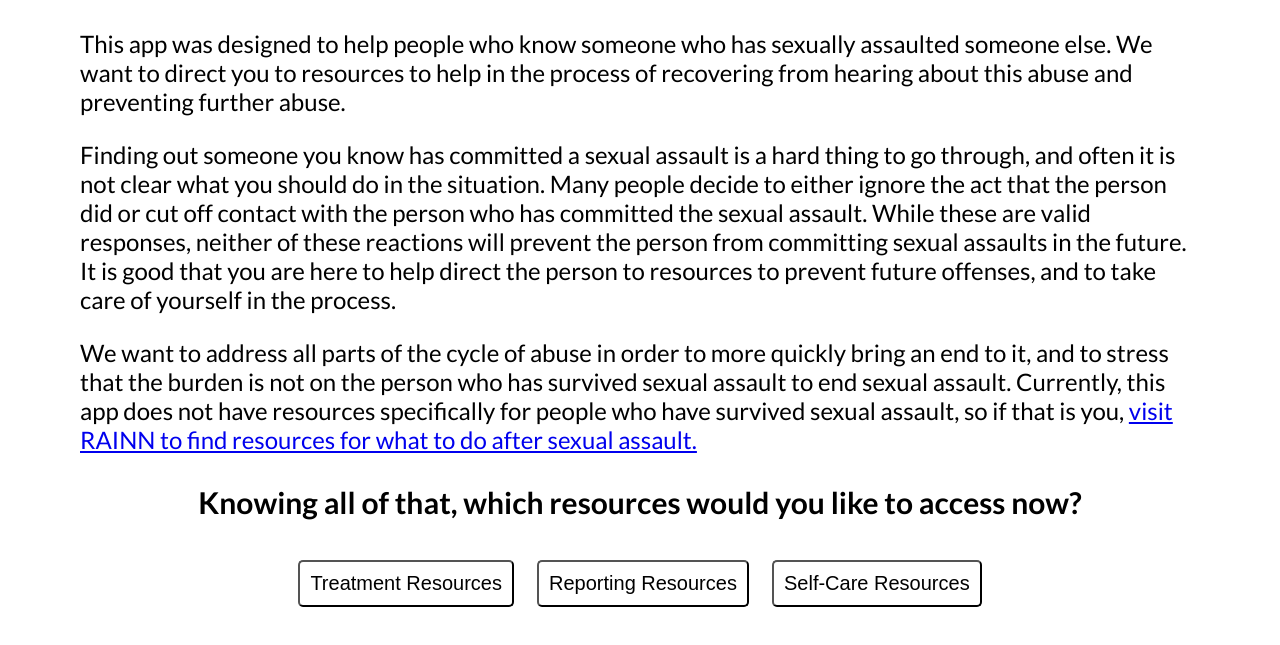
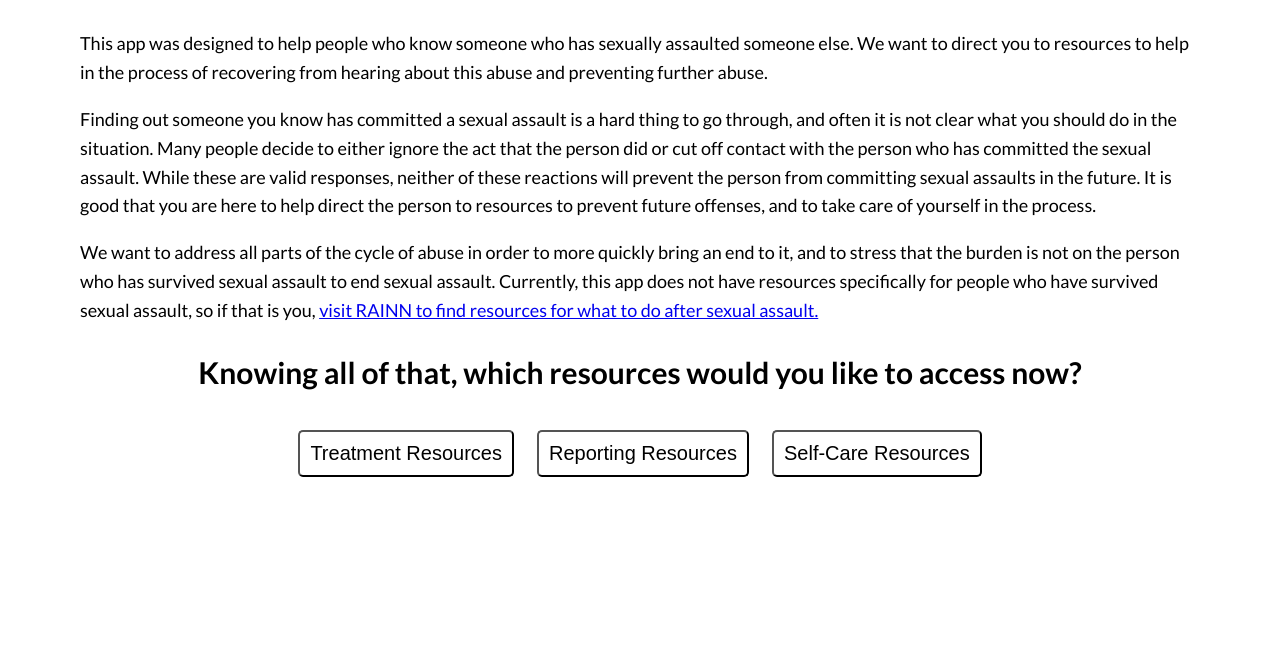
Before and after one commit to lilxdata/abuse-resource-app, a plain HTML site: page index.html in a window 1280 px wide. Shown: the part 219-864 px from the top of the page. After the commit the page ends 800 px from the top, so only its background shows below. Drawn offline with Linux system fonts and the light colour scheme.

Commit message:
decreased body text size

```diff
--- a/style.css
+++ b/style.css
@@ -34,9 +34,9 @@ body {
 
 p.info {
     font-family: Lato, sans-serif;
-    font-size: 24px;
+    font-size: 18px;
+    line-height:1.6;
 }
-
 
 
 button {
@@ -52,7 +52,8 @@ button {
     font-family: sans-serif;
 }
 
+/* Styles for Google's material icons  */
+
 .material-icons.icons {
-
     font-size: 36px;
 };
```
